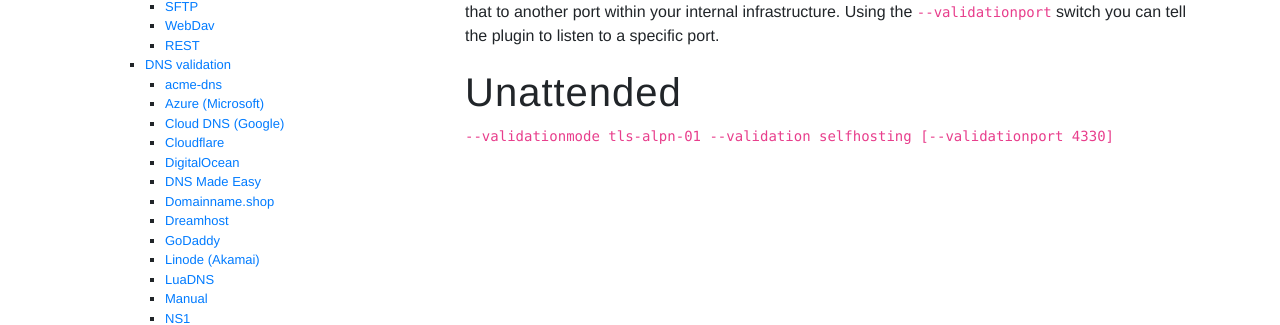
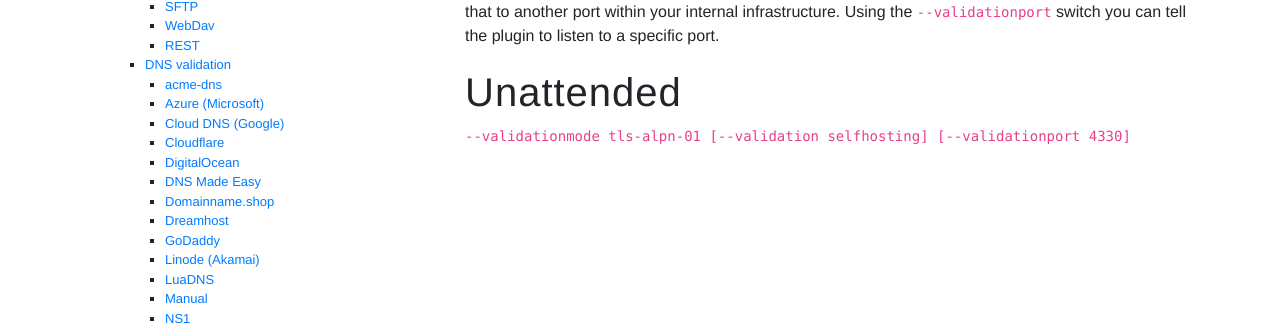
Before and after one commit to win-acme/win-acme.github.io, a Jekyll site: the page built from reference/plugins/validation/tls-alpn/selfhosting.md, in a window 1280 px wide. Shown: the part 414-739 px from the top of the page. Built offline with Jekyll 4.4.1, drawn with Linux system fonts in a browser that asks for light colours; our own code applies the rules of GitHub Pages for plain Markdown files.

Commit message:
optional

```diff
--- a/reference/plugins/validation/tls-alpn/selfhosting.md
+++ b/reference/plugins/validation/tls-alpn/selfhosting.md
@@ -14,4 +14,4 @@ infrastructure. Using the `--validationport` switch you can tell the
 plugin to listen to a specific port.
 
 ## Unattended
-`--validationmode tls-alpn-01 --validation selfhosting [--validationport 4330]`
+`--validationmode tls-alpn-01 [--validation selfhosting] [--validationport 4330]`
```
